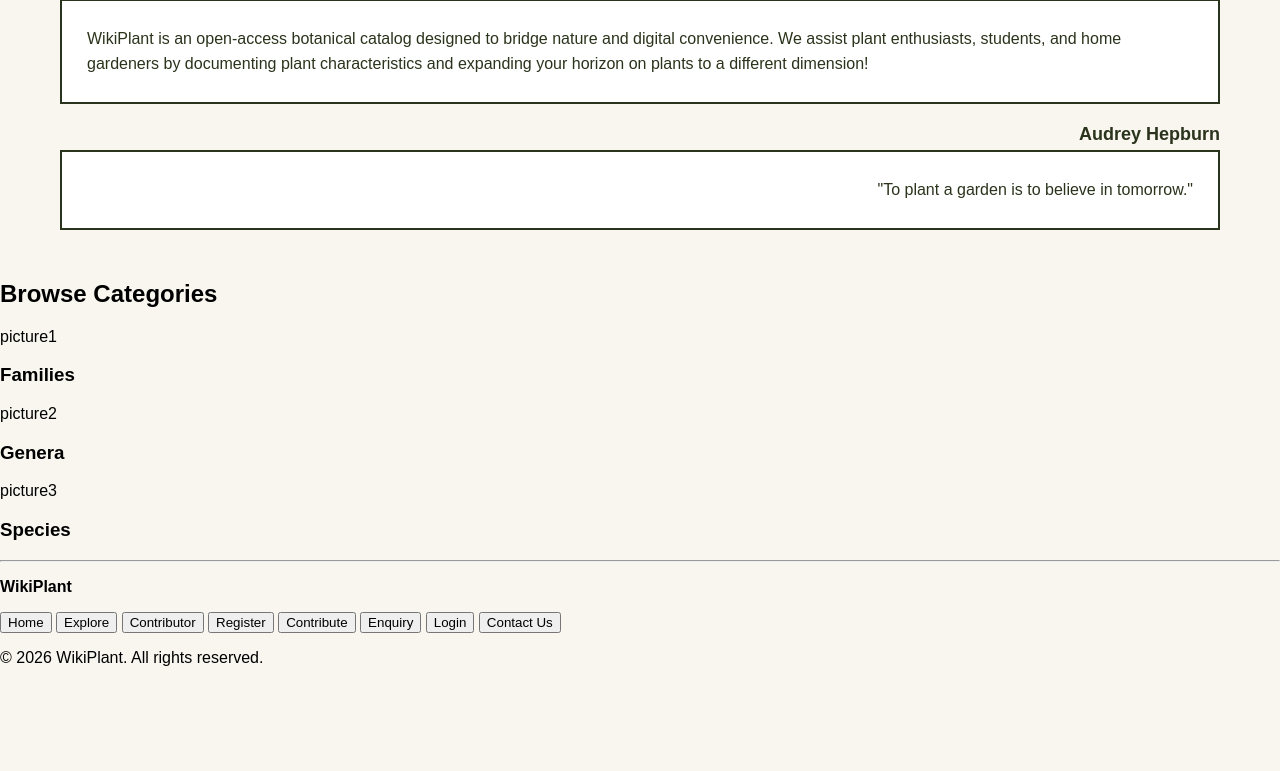
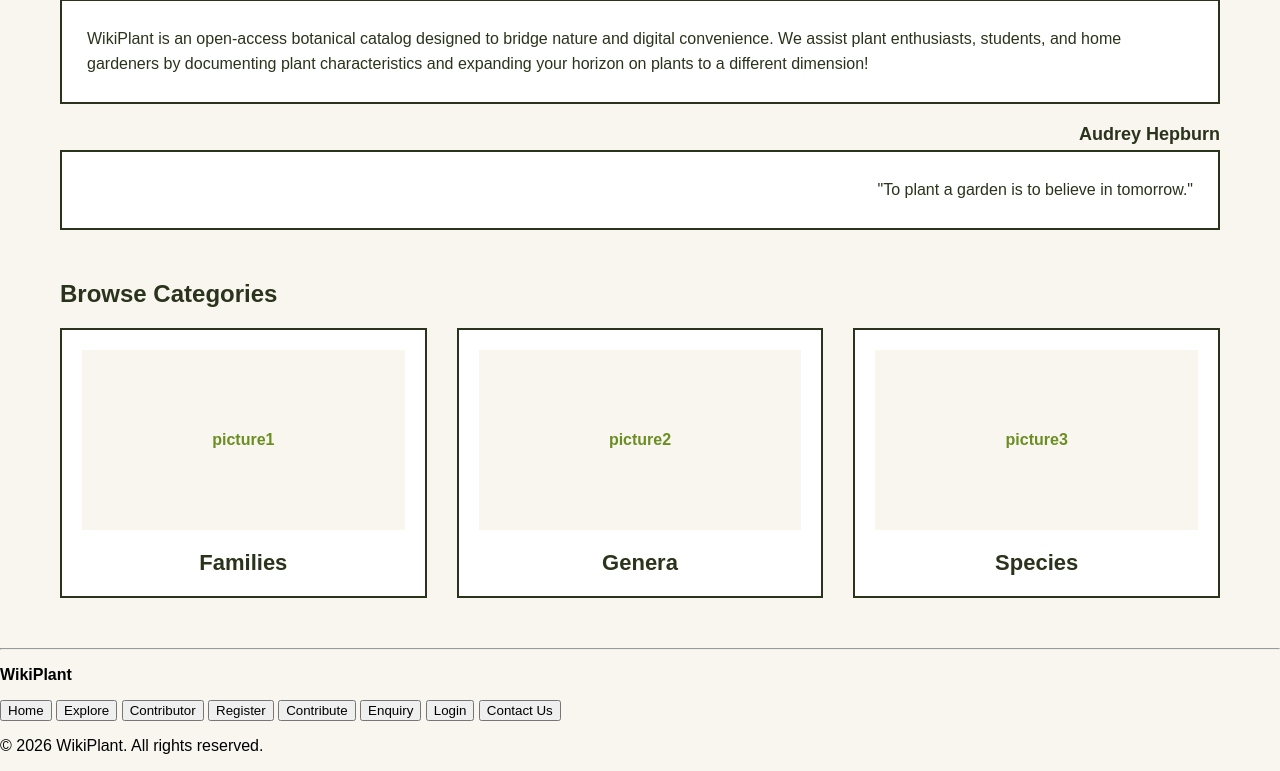
Before and after one commit to S1ngggg/COS10026-WikiPlant, a PHP site: page / in a window 1280 px wide. Shown: the part 753-1524 px from the top of the page. Before the commit the page ends 1419 px from the top, so only its background shows below. Run offline with PHP 8.4, Linux system fonts and the light colour scheme.

Commit message:
added the styles for the continuation of index.html ( homepage)

```diff
--- a/css/style.css
+++ b/css/style.css
@@ -113,3 +113,45 @@ main {
 .quote_box p {
     text-align: right;
 }
+
+.categories_section {
+    margin: 0px 40px 50px 40px;
+    padding: 0 20px;
+}
+
+.categories_section h2 {
+    font-size: 24px;
+    color: #2A331B;
+    margin-bottom: 20px;
+}
+
+.category_grid {
+    display: flex;
+    gap: 30px;
+    justify-content: space-between;
+}
+
+.category_card {
+    background-color: #FFFFFF;
+    border: 2px solid #2A331B;
+    flex: 1;
+    padding: 20px;
+    text-align: center;
+}
+
+.category_img_placeholder {
+    background-color: #F9F6F0;
+    height: 180px;
+    display: flex;
+    align-items: center;
+    justify-content: center;
+    margin-bottom: 20px;
+    color: #6B8E23;
+    font-weight: bold;
+}
+
+.category_card h3 {
+    color: #2A331B;
+    font-size: 22px;
+    margin: 0;
+}
```
